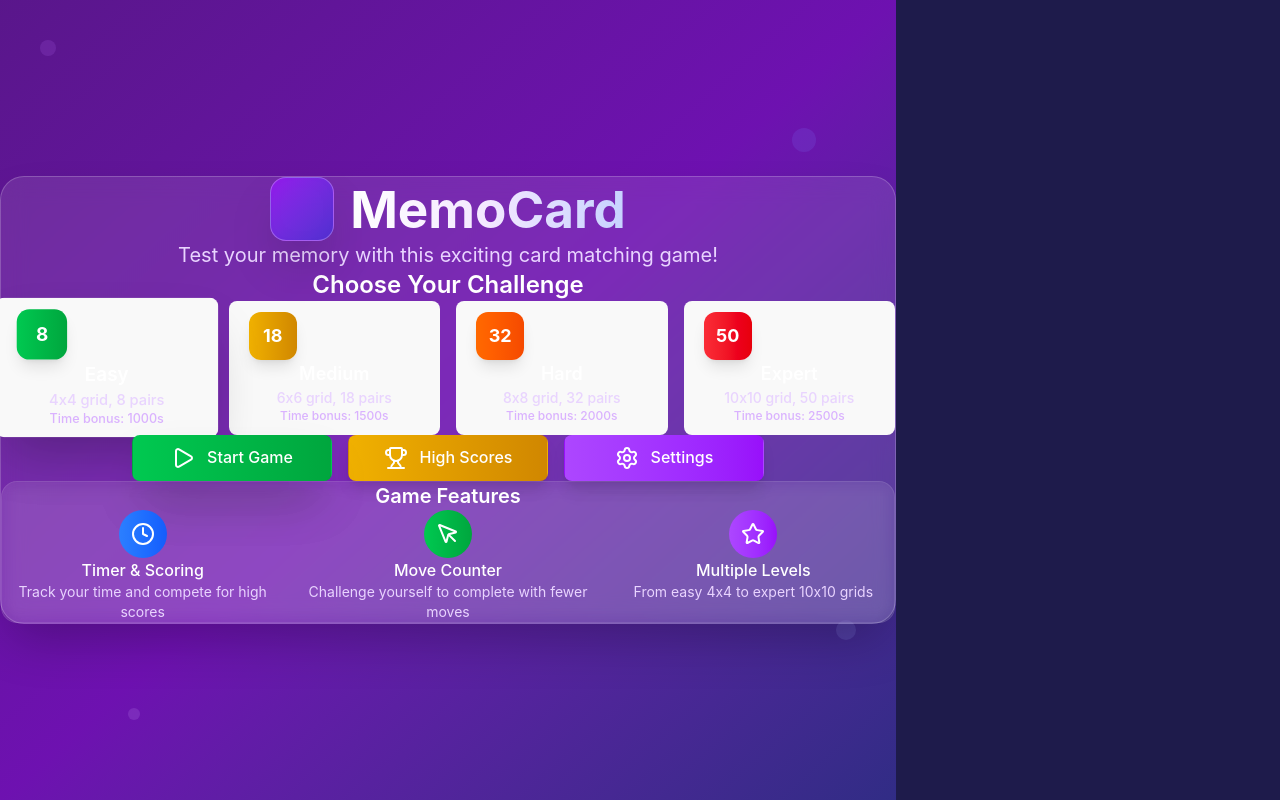
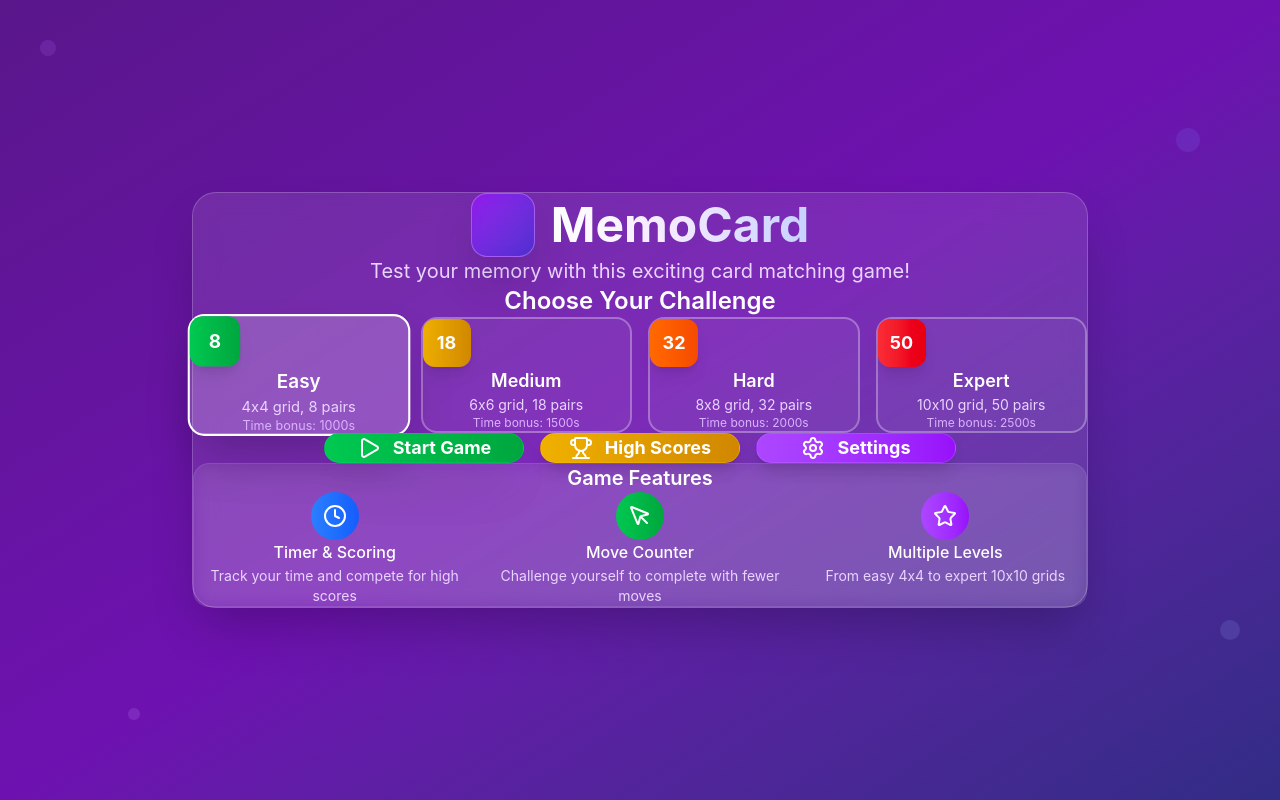
Before and after one commit to ErenYea9er69/Card-Match, a React (Vite) app: page / in a window 1280 px wide. Built offline with nearby package versions, Linux system fonts and the light colour scheme; grey boxes are pictures that could not be loaded.

Commit message:
edit indexcss

```diff
--- a/src/index.css
+++ b/src/index.css
@@ -1,71 +1,542 @@
+/* Tailwind CSS v4 - Import using @import */
 @import "tailwindcss";
 
+/* Import Google Fonts */
+@import url('https://fonts.googleapis.com/css2?family=Inter:wght@300;400;500;600;700;800;900&display=swap');
 
-:root {
-  font-family: system-ui, Avenir, Helvetica, Arial, sans-serif;
-  line-height: 1.5;
-  font-weight: 400;
+/* Custom CSS Properties */
+@layer base {
+  :root {
+    --color-primary: #8b5cf6;
+    --color-secondary: #06b6d4;
+    --color-success: #10b981;
+    --color-warning: #f59e0b;
+    --color-error: #ef4444;
+    --color-background: #1e1b4b;
+    --color-surface: rgba(255, 255, 255, 0.1);
+    --border-radius-sm: 0.5rem;
+    --border-radius-md: 1rem;
+    --border-radius-lg: 1.5rem;
+    --border-radius-xl: 2rem;
+    --shadow-sm: 0 1px 2px 0 rgba(0, 0, 0, 0.05);
+    --shadow-md: 0 4px 6px -1px rgba(0, 0, 0, 0.1);
+    --shadow-lg: 0 10px 15px -3px rgba(0, 0, 0, 0.1);
+    --shadow-xl: 0 20px 25px -5px rgba(0, 0, 0, 0.1);
+    --transition-fast: 150ms cubic-bezier(0.4, 0, 0.2, 1);
+    --transition-normal: 300ms cubic-bezier(0.4, 0, 0.2, 1);
+    --transition-slow: 500ms cubic-bezier(0.4, 0, 0.2, 1);
+  }
 
-  color-scheme: light dark;
-  color: rgba(255, 255, 255, 0.87);
-  background-color: #242424;
+  /* Base HTML and body styles */
+  html {
+    font-size: 16px;
+    line-height: 1.6;
+    -webkit-font-smoothing: antialiased;
+    -moz-osx-font-smoothing: grayscale;
+    scroll-behavior: smooth;
+  }
 
-  font-synthesis: none;
-  text-rendering: optimizeLegibility;
-  -webkit-font-smoothing: antialiased;
-  -moz-osx-font-smoothing: grayscale;
+  body {
+    font-family: 'Inter', system-ui, -apple-system, BlinkMacSystemFont, 'Segoe UI', 'Roboto', 'Oxygen', 'Ubuntu', 'Cantarell', sans-serif;
+    font-weight: 400;
+    color: white;
+    background: var(--color-background);
+    overflow-x: hidden;
+    min-height: 100vh;
+  }
+
+  /* Scrollbar Styles */
+  ::-webkit-scrollbar {
+    width: 8px;
+    height: 8px;
+  }
+
+  ::-webkit-scrollbar-track {
+    background: rgba(255, 255, 255, 0.1);
+    border-radius: 4px;
+  }
+
+  ::-webkit-scrollbar-thumb {
+    background: var(--color-primary);
+    border-radius: 4px;
+    opacity: 0.6;
+  }
+
+  ::-webkit-scrollbar-thumb:hover {
+    opacity: 0.8;
+  }
+
+  /* Firefox Scrollbar */
+  html {
+    scrollbar-width: thin;
+    scrollbar-color: var(--color-primary) rgba(255, 255, 255, 0.1);
+  }
+
+  /* Focus Styles for Accessibility */
+  *:focus {
+    outline: 2px solid var(--color-primary);
+    outline-offset: 2px;
+    border-radius: var(--border-radius-sm);
+  }
+
+  button:focus,
+  a:focus,
+  input:focus,
+  select:focus,
+  textarea:focus {
+    outline-color: var(--color-primary);
+  }
 }
 
-a {
-  font-weight: 500;
-  color: #646cff;
-  text-decoration: inherit;
-}
-a:hover {
-  color: #535bf2;
+/* Component Layer - Custom Components */
+@layer components {
+  /* Custom Button Styles */
+  .btn {
+    @apply inline-flex items-center justify-center gap-2 font-semibold text-center no-underline border border-transparent cursor-pointer;
+    @apply transition-all duration-300 rounded-xl px-6 py-3 text-base leading-6;
+  }
+
+  .btn:disabled {
+    @apply opacity-50 cursor-not-allowed pointer-events-none;
+  }
+
+  .btn-primary {
+    @apply text-white shadow-md;
+    background: linear-gradient(135deg, var(--color-primary), #7c3aed);
+  }
+
+  .btn-primary:hover {
+    background: linear-gradient(135deg, #7c3aed, var(--color-primary));
+    @apply -translate-y-0.5 shadow-lg;
+  }
+
+  .btn-secondary {
+    @apply text-white border-white/20 backdrop-blur-md;
+    background: rgba(255, 255, 255, 0.1);
+  }
+
+  .btn-secondary:hover {
+    background: rgba(255, 255, 255, 0.2);
+    @apply border-white/30;
+  }
+
+  /* Card Styles */
+  .card {
+    @apply p-8 rounded-3xl shadow-2xl border border-white/20 backdrop-blur-md;
+    background: var(--color-surface);
+  }
+
+  .card-sm {
+    @apply p-4 rounded-2xl;
+  }
+
+  .card-lg {
+    @apply p-12 rounded-[2.5rem];
+  }
+
+  /* Glass Effect */
+  .glass {
+    @apply backdrop-blur-2xl border border-white/20;
+    background: rgba(255, 255, 255, 0.1);
+  }
+
+  .glass-dark {
+    @apply backdrop-blur-2xl border border-white/10;
+    background: rgba(0, 0, 0, 0.2);
+  }
+
+  /* Game-specific Components */
+  .card-flip {
+    transform-style: preserve-3d;
+    perspective: 1000px;
+    @apply transition-transform duration-500 ease-out;
+  }
+
+  .card-flip.flipped {
+    transform: rotateY(180deg);
+  }
+
+  .card-face {
+    backface-visibility: hidden;
+    @apply absolute inset-0;
+  }
+
+  .card-back {
+    transform: rotateY(180deg);
+  }
+
+  .game-grid {
+    @apply grid gap-2 justify-center items-center;
+  }
+
+  /* Status Indicators */
+  .status-online {
+    @apply relative;
+  }
+
+  .status-online::before {
+    @apply absolute -top-0.5 -right-0.5 w-2 h-2 rounded-full border-2 border-white;
+    content: '';
+    background: var(--color-success);
+  }
+
+  /* Loading Components */
+  .loading-skeleton {
+    background: linear-gradient(90deg, rgba(255, 255, 255, 0.1) 25%, rgba(255, 255, 255, 0.2) 50%, rgba(255, 255, 255, 0.1) 75%);
+    background-size: 200% 100%;
+    animation: shimmer 1.5s infinite;
+  }
+
+  .loading-spinner {
+    @apply inline-block w-5 h-5 border-2 border-white/30 rounded-full;
+    border-top-color: var(--color-primary);
+    animation: spin 1s linear infinite;
+  }
 }
 
-body {
-  margin: 0;
-  display: flex;
-  place-items: center;
-  min-width: 320px;
-  min-height: 100vh;
+/* Utilities Layer - Custom Utilities */
+@layer utilities {
+  /* Custom Gradient Utilities */
+  .gradient-primary {
+    background: linear-gradient(135deg, var(--color-primary), #7c3aed);
+  }
+
+  .gradient-secondary {
+    background: linear-gradient(135deg, var(--color-secondary), #0891b2);
+  }
+
+  .gradient-success {
+    background: linear-gradient(135deg, var(--color-success), #059669);
+  }
+
+  .gradient-warning {
+    background: linear-gradient(135deg, var(--color-warning), #d97706);
+  }
+
+  .gradient-error {
+    background: linear-gradient(135deg, var(--color-error), #dc2626);
+  }
+
+  .gradient-rainbow {
+    background: linear-gradient(135deg, #ff6b6b, #4ecdc4, #45b7d1, #96ceb4, #feca57, #ff9ff3);
+  }
+
+  /* Text Gradient Utilities */
+  .text-gradient-primary {
+    background: linear-gradient(135deg, var(--color-primary), #7c3aed);
+    -webkit-background-clip: text;
+    -webkit-text-fill-color: transparent;
+    background-clip: text;
+  }
+
+  .text-gradient-secondary {
+    background: linear-gradient(135deg, var(--color-secondary), #0891b2);
+    -webkit-background-clip: text;
+    -webkit-text-fill-color: transparent;
+    background-clip: text;
+  }
+
+  /* Custom Shadow Utilities */
+  .shadow-glow {
+    box-shadow: 0 0 20px rgba(139, 92, 246, 0.3);
+  }
+
+  .shadow-glow-lg {
+    box-shadow: 0 0 40px rgba(139, 92, 246, 0.5);
+  }
+
+  /* Custom Backdrop Utilities */
+  .backdrop-blur-strong {
+    backdrop-filter: blur(40px);
+  }
+
+  /* Text Shadow Utilities */
+  .text-shadow {
+    text-shadow: 0 2px 4px rgba(0, 0, 0, 0.3);
+  }
+
+  .text-shadow-lg {
+    text-shadow: 0 4px 8px rgba(0, 0, 0, 0.5);
+  }
+
+  /* Interactive State Utilities */
+  .hover-lift {
+    @apply transition-transform duration-300;
+  }
+
+  .hover-lift:hover {
+    @apply -translate-y-1;
+  }
+
+  .hover-scale {
+    @apply transition-transform duration-300;
+  }
+
+  .hover-scale:hover {
+    @apply scale-105;
+  }
+
+  .hover-glow {
+    @apply transition-shadow duration-300;
+  }
+
+  .hover-glow:hover {
+    box-shadow: 0 0 30px rgba(139, 92, 246, 0.4);
+  }
+
+  /* Background Gradient Utilities */
+  .bg-gradient-radial {
+    background-image: radial-gradient(circle, var(--tw-gradient-stops));
+  }
+
+  /* Custom Animation Utilities */
+  .animate-fade-in {
+    animation: fadeIn 0.6s ease-out;
+  }
+
+  .animate-slide-in-right {
+    animation: slideInRight 0.6s ease-out;
+  }
+
+  .animate-slide-in-left {
+    animation: slideInLeft 0.6s ease-out;
+  }
+
+  .animate-scale-in {
+    animation: scaleIn 0.4s ease-out;
+  }
+
+  .animate-bounce-custom {
+    animation: bounce 1s ease-in-out;
+  }
+
+  .animate-pulse-custom {
+    animation: pulse 2s cubic-bezier(0.4, 0, 0.6, 1) infinite;
+  }
+
+  .animate-spin-slow {
+    animation: spin 3s linear infinite;
+  }
+
+  .animate-shake {
+    animation: shake 0.5s ease-in-out;
+  }
+
+  .animate-glow {
+    animation: glow 2s ease-in-out infinite;
+  }
+
+  .animate-float {
+    animation: float 3s ease-in-out infinite;
+  }
+
+  .animate-shimmer {
+    animation: shimmer 2s ease-in-out infinite;
+  }
 }
 
-h1 {
-  font-size: 3.2em;
-  line-height: 1.1;
+/* Custom Keyframe Animations */
+@keyframes fadeIn {
+  from {
+    opacity: 0;
+    transform: translateY(20px);
+  }
+  to {
+    opacity: 1;
+    transform: translateY(0);
+  }
 }
 
-button {
-  border-radius: 8px;
-  border: 1px solid transparent;
-  padding: 0.6em 1.2em;
-  font-size: 1em;
-  font-weight: 500;
-  font-family: inherit;
-  background-color: #1a1a1a;
-  cursor: pointer;
-  transition: border-color 0.25s;
-}
-button:hover {
-  border-color: #646cff;
-}
-button:focus,
-button:focus-visible {
-  outline: 4px auto -webkit-focus-ring-color;
+@keyframes slideInRight {
+  from {
+    opacity: 0;
+    transform: translateX(50px);
+  }
+  to {
+    opacity: 1;
+    transform: translateX(0);
+  }
 }
 
-@media (prefers-color-scheme: light) {
-  :root {
-    color: #213547;
-    background-color: #ffffff;
+@keyframes slideInLeft {
+  from {
+    opacity: 0;
+    transform: translateX(-50px);
   }
-  a:hover {
-    color: #747bff;
-  }
-  button {
-    background-color: #f9f9f9;
+  to {
+    opacity: 1;
+    transform: translateX(0);
   }
 }
+
+@keyframes scaleIn {
+  from {
+    opacity: 0;
+    transform: scale(0.9);
+  }
+  to {
+    opacity: 1;
+    transform: scale(1);
+  }
+}
+
+@keyframes bounce {
+  0%, 20%, 53%, 80%, 100% {
+    animation-timing-function: cubic-bezier(0.215, 0.61, 0.355, 1);
+    transform: translateY(0);
+  }
+  40%, 43% {
+    animation-timing-function: cubic-bezier(0.755, 0.05, 0.855, 0.06);
+    transform: translateY(-15px);
+  }
+  70% {
+    animation-timing-function: cubic-bezier(0.755, 0.05, 0.855, 0.06);
+    transform: translateY(-7px);
+  }
+  90% {
+    transform: translateY(-2px);
+  }
+}
+
+@keyframes pulse {
+  0%, 100% {
+    opacity: 1;
+  }
+  50% {
+    opacity: 0.7;
+  }
+}
+
+@keyframes spin {
+  from {
+    transform: rotate(0deg);
+  }
+  to {
+    transform: rotate(360deg);
+  }
+}
+
+@keyframes shake {
+  0%, 100% {
+    transform: translateX(0);
+  }
+  10%, 30%, 50%, 70%, 90% {
+    transform: translateX(-5px);
+  }
+  20%, 40%, 60%, 80% {
+    transform: translateX(5px);
+  }
+}
+
+@keyframes glow {
+  0%, 100% {
+    box-shadow: 0 0 20px rgba(139, 92, 246, 0.3);
+  }
+  50% {
+    box-shadow: 0 0 40px rgba(139, 92, 246, 0.6);
+  }
+}
+
+@keyframes float {
+  0%, 100% {
+    transform: translateY(0px);
+  }
+  50% {
+    transform: translateY(-10px);
+  }
+}
+
+@keyframes shimmer {
+  0% {
+    transform: translateX(-100%);
+  }
+  100% {
+    transform: translateX(100%);
+  }
+}
+
+/* Responsive Design Adjustments */
+@media (max-width: 640px) {
+  .card {
+    @apply p-6;
+  }
+
+  .btn {
+    @apply px-5 py-2.5 text-sm;
+  }
+
+  h1 {
+    @apply text-3xl;
+  }
+
+  h2 {
+    @apply text-2xl;
+  }
+
+  h3 {
+    @apply text-xl;
+  }
+}
+
+@media (max-width: 480px) {
+  .card {
+    @apply p-4 rounded-2xl;
+  }
+
+  .card-lg {
+    @apply p-6;
+  }
+}
+
+/* Accessibility and User Preferences */
+@media (prefers-reduced-motion: reduce) {
+  * {
+    animation-duration: 0.01ms !important;
+    animation-iteration-count: 1 !important;
+    transition-duration: 0.01ms !important;
+  }
+}
+
+@media (prefers-contrast: high) {
+  .glass {
+    background: rgba(255, 255, 255, 0.2);
+    @apply border-white/40;
+  }
+
+  .btn-secondary {
+    @apply border-white/50;
+  }
+}
+
+/* Print Styles */
+@media print {
+  * {
+    background: white !important;
+    color: black !important;
+    box-shadow: none !important;
+  }
+
+  .no-print {
+    @apply hidden;
+  }
+
+  .card {
+    @apply border border-gray-300 bg-white;
+  }
+}
+
+/* Tooltip Styles */
+.tooltip {
+  @apply relative;
+}
+
+.tooltip::before {
+  content: attr(data-tooltip);
+  @apply absolute bottom-full left-1/2 transform -translate-x-1/2;
+  @apply bg-black/90 text-white px-4 py-2 rounded-lg text-sm whitespace-nowrap;
+  @apply opacity-0 pointer-events-none transition-opacity duration-300 z-50;
+}
+
+.tooltip:hover::before {
+  @apply opacity-100;
+}
```
